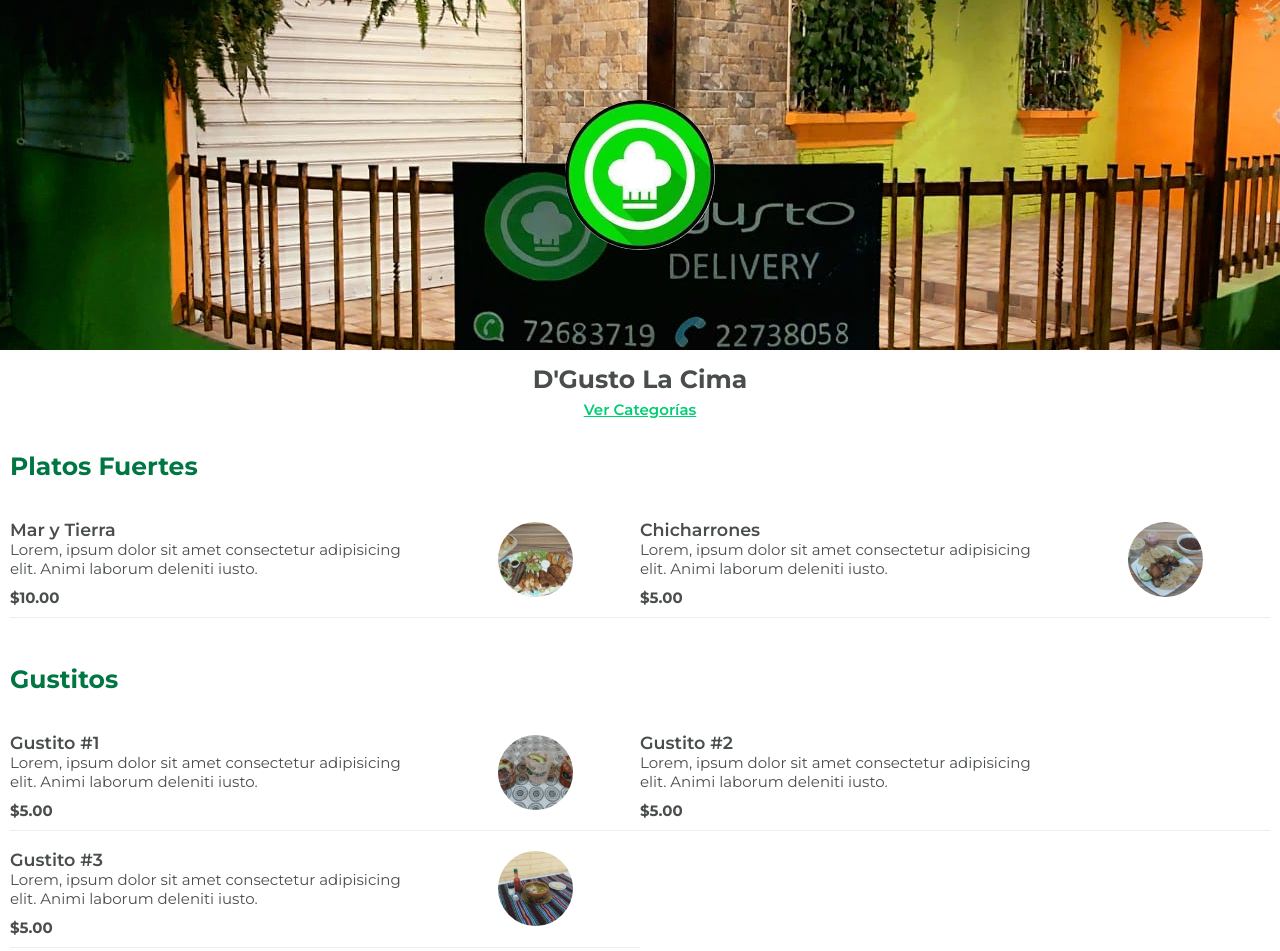
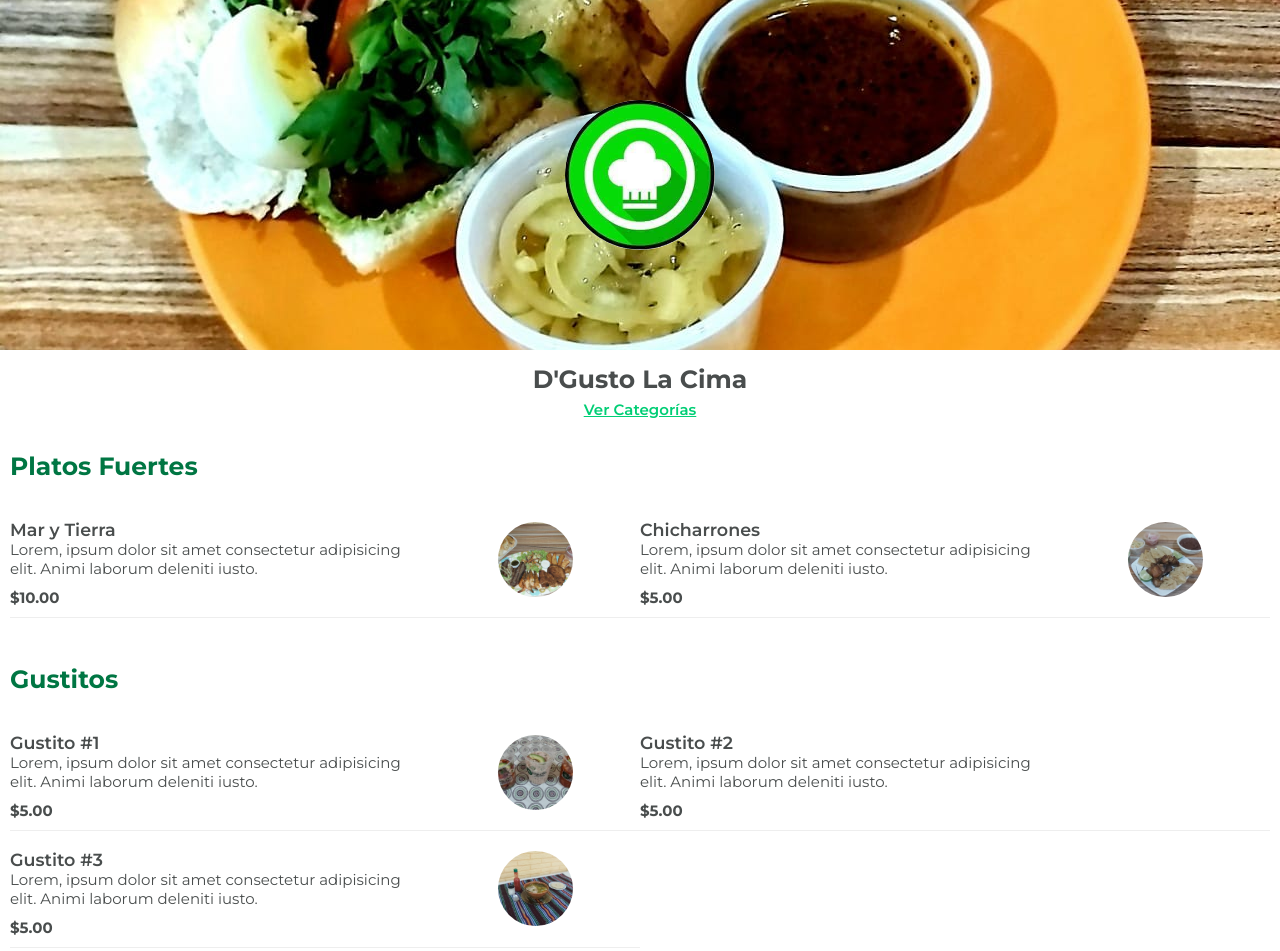
Before and after one commit to carcmonge/carcmonge.github.io, a plain HTML site: page index.html in a window 1280 px wide. Shown: the top 951 px of the page. Drawn offline with Linux system fonts and the light colour scheme.

Commit message:
Changed background

```diff
--- a/index.html
+++ b/index.html
@@ -16,7 +16,7 @@
 </head>
 
 <body>
-    <header class="header" style="background-image: url(./src/img/background.jpg);">
+    <header class="header" style="background-image: url(./src/img/plato-1.jpeg?id=1);">
         <div class="container">
             <div class="header__logo">
                 <img src="./src/img/logo.jpg" alt="">
--- a/src/sass/_menu.scss
+++ b/src/sass/_menu.scss
@@ -50,6 +50,7 @@
 }
 
 #popup {
+    display: none;
     a {
         color: #00ce75;
         text-align: center;
```
Also changed, not shown: style.css.
